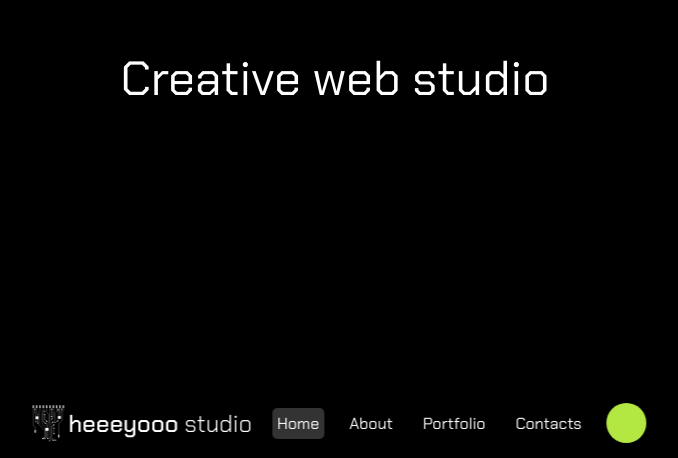
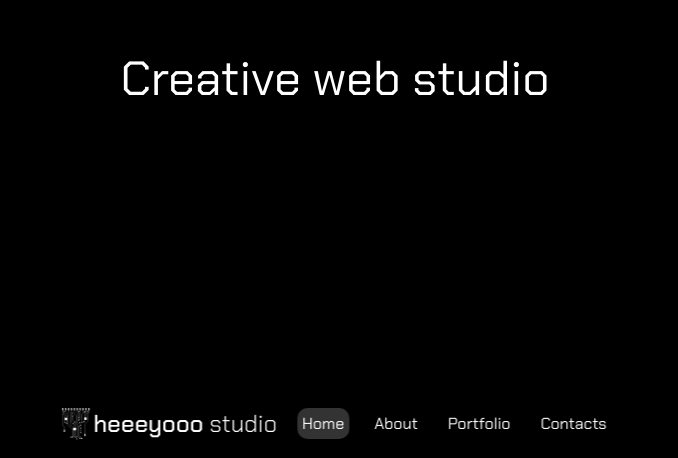
Before and after one commit to stepandordiai/heeeyooo-react, a React (Vite) app: page / in a window 1280 px wide. Shown: the part 342-800 px from the top of the page, without its empty margins (305-983 px from the left). Built offline with nearby package versions, Linux system fonts and the light colour scheme.

Commit message:
Update Header and BurgerBtn

```diff
--- a/src/components/BurgerBtn/BurgerBtn.scss
+++ b/src/components/BurgerBtn/BurgerBtn.scss
@@ -1,20 +1,17 @@
 .burger-btn__container {
+	display: none;
+	place-content: center;
 	background: var(--accent-clr);
-	border-radius: 50%;
+	border-radius: 10px;
 	width: 40px;
 	aspect-ratio: 1/1;
-	display: grid;
-	place-content: center;
 }
 
 .burger-1 {
-	display: none;
 	position: relative;
 	width: 30px;
-	height: 0px;
+	height: 0;
 	padding: 15px 0;
-	justify-content: center;
-	align-items: center;
 	cursor: pointer;
 }
 
@@ -23,7 +20,7 @@
 	position: absolute;
 	width: 100%;
 	height: 2px;
-	background: #000000;
+	background: #000;
 	transform: translateY(-5px);
 	transition: all 0.5s;
 }
@@ -33,7 +30,7 @@
 	position: absolute;
 	width: 100%;
 	height: 2px;
-	background: #000000;
+	background: #000;
 	transform: translateY(5px);
 	transition: all 0.5s;
 }
@@ -47,7 +44,7 @@
 }
 
 @media screen and (width <= 600px) {
-	.burger-1 {
-		display: flex;
+	.burger-btn__container {
+		display: grid;
 	}
 }
--- a/src/components/Header/Header.jsx
+++ b/src/components/Header/Header.jsx
@@ -74,8 +74,8 @@ const Header = () => {
 			<div className="header__inner">
 				<NavLink className="header__logo-link" to={"/"}>
 					<img
-						width={40}
-						height={40}
+						width={35}
+						height={35}
 						className="header__logo-img"
 						src={logoImg}
 						alt="heeeyooo Logo"
--- a/src/components/Header/Header.scss
+++ b/src/components/Header/Header.scss
@@ -13,7 +13,7 @@
 	background: rgba(0, 0, 0, 0.5);
 	-webkit-backdrop-filter: blur(20px);
 	backdrop-filter: blur(20px);
-	border-radius: 30px;
+	border-radius: 15px;
 	transition: all 0.3s;
 }
 
@@ -23,7 +23,7 @@
 
 .header__inner {
 	min-height: 50px;
-	padding: 5px 5px 5px 10px;
+	padding: 5px 10px 5px 10px;
 	@include flex-between-center;
 	gap: 20px;
 }
@@ -58,11 +58,15 @@
 	color: #fff;
 	overflow: hidden;
 	padding: 5px;
-	border-radius: 5px;
+	border-radius: 10px;
+
+	&:hover {
+		background: rgba(255, 255, 255, 0.2);
+	}
 }
 
 .header__nav-link--active {
-	background: rgba(255, 255, 255, 0.2) !important;
+	background: rgba(255, 255, 255, 0.2);
 }
 
 @media screen and (width <= 600px) {
@@ -72,6 +76,10 @@
 		&:hover {
 			width: calc(100% - 20px);
 		}
+	}
+
+	.header__inner {
+		padding: 5px 5px 5px 10px;
 	}
 
 	.header__logo-title {
```
Also changed, not shown: to-do.txt.
